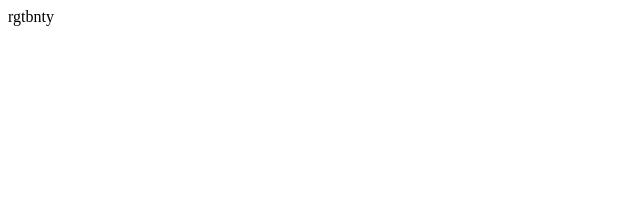
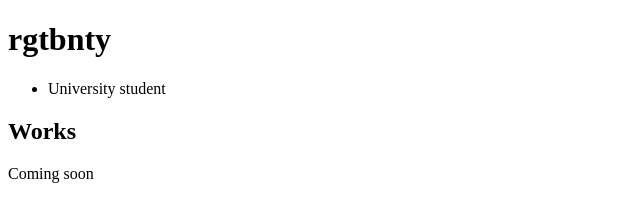
Before and after one commit to rgtbnty/portfolio, a plain HTML site: page index.html in a window 1280 px wide. Shown: the whole page, without its empty margins (0-640 px from the left). Drawn offline with Linux system fonts and the light colour scheme.

Commit message:
add some info

```diff
--- a/index.html
+++ b/index.html
@@ -5,6 +5,11 @@
 			<title>rgtbnty's Portfolio</title>
 	</head>
 	<body>
-rgtbnty
+		<h1>rgtbnty</h1>
+		<ul>
+			<li>University student</li>
+		</ul>
+		<h2>Works</h2>
+		<p>Coming soon</p>
 	</body>
 </html>
```
Lines whose indentation alone changed are shown as unchanged.
